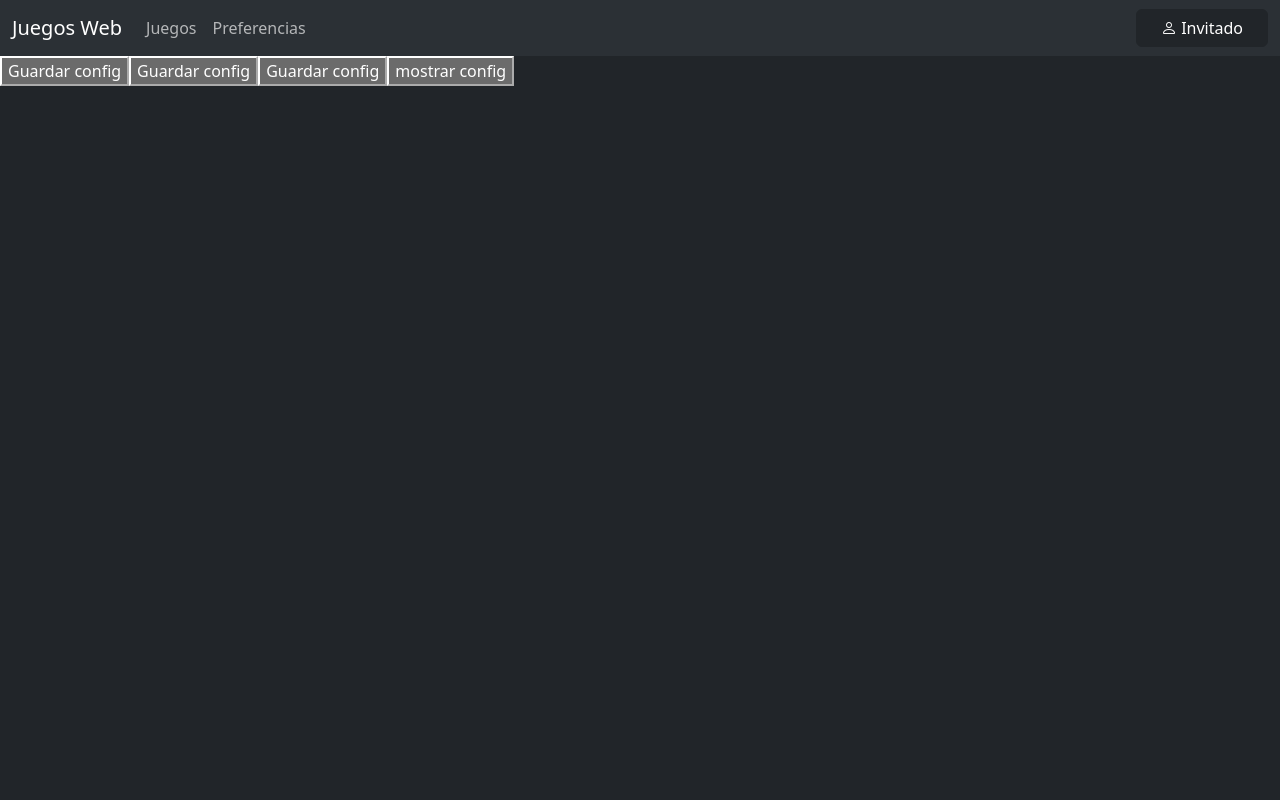
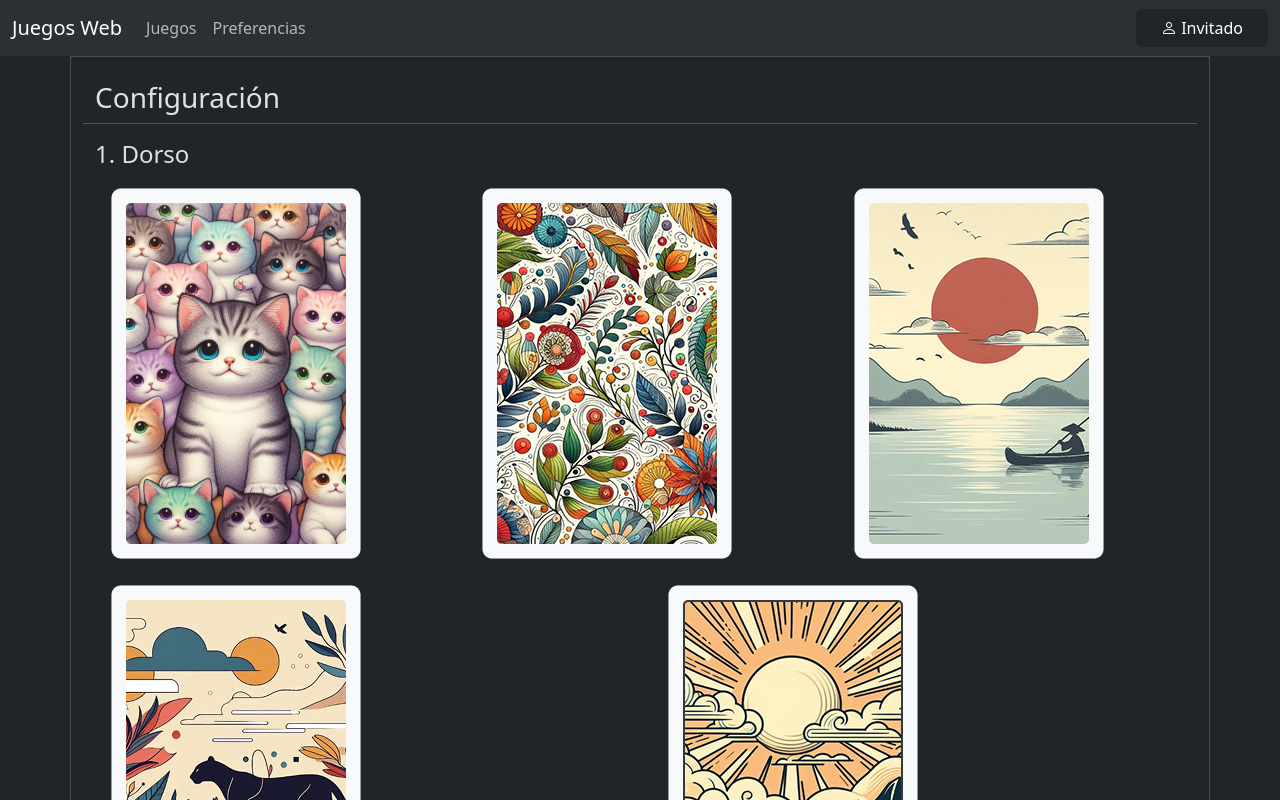
Before and after one commit to GabrielDeMaussion/webGames, an Angular app in the folder webGames/: page /config-menu in a window 1280 px wide. Shown: the top 800 px of the page. Built offline with nearby package versions, Linux system fonts and the light colour scheme.

Commit message:
update cards and config menu (user preferences)

```diff
--- a/webGames/src/app/components/assets/card/card.component.css
+++ b/webGames/src/app/components/assets/card/card.component.css
@@ -6,6 +6,11 @@
     svg {
         height: 72px;
         width: 72px;
+    }
+
+    img {
+        height: 234px;
+        width: 158px;
     }
 }
 
--- a/webGames/src/app/components/config-menu/config-menu.component.html
+++ b/webGames/src/app/components/config-menu/config-menu.component.html
@@ -1,13 +1,23 @@
-<button type="button" (click)="saveConfig('uno')">
-    Guardar config
-</button>
-<button type="button" (click)="saveConfig('dos')">
-    Guardar config
-</button>
-<button type="button" (click)="saveConfig('tres')">
-    Guardar config
-</button>
+<div class="container border border-left p-4">
+    <div class="row">
+        <h3>Configuración</h3>
+        <hr>
+        <div class="col">
+            <h4>1. Dorso</h4>
+            <div class="row justify-content-between">
+                @for (back of cardBacks; let i = $index; track $index) {
+                <div class="form-check col py-2">
+                    <input class="form-check-input d-none" type="radio" name="cartas" [id]="'carta' + i"
+                        [(ngModel)]="preferences.cardBack" [value]="back" (change)="changeCardBack()">
+                    <label [for]="'carta' + i" class="carta-label">
+                        <img [src]="'images/back'+ back" alt="reverso" role="button" class="rounded p-1"
+                            [ngClass]="{ 'border border-primary border-3': preferences.cardBack === back }">
+                    </label>
+                </div>
+                }
+            </div>
+        </div>
+    </div>
 
-<button type="button" (click)="showConfig()">
-    mostrar config
-</button>
+
+</div>
--- a/webGames/src/app/components/config-menu/config-menu.component.ts
+++ b/webGames/src/app/components/config-menu/config-menu.component.ts
@@ -1,27 +1,62 @@
-import { Component } from '@angular/core';
+import { Component, OnInit } from '@angular/core';
 import { CookiesService } from '../../services/cookies.service';
+import { StorageService } from '../../services/storage.service';
+import { Preferences } from '../../interfaces/models';
+import { UserService } from '../../services/user.service';
+import { FormsModule } from '@angular/forms';
+import { CommonModule } from '@angular/common';
 
 @Component({
   selector: 'app-config-menu',
   standalone: true,
-  imports: [],
+  imports: [FormsModule, CommonModule],
   templateUrl: './config-menu.component.html',
   styleUrl: './config-menu.component.css'
 })
-export class ConfigMenuComponent {
+export class ConfigMenuComponent implements OnInit{
+  username: string = 'Invitado';
+  cardBacks: string[] = [
+    "Cats.png",
+    "Flowers.png",
+    "Japan.png",
+    "Panter.png",
+    "Waves.png"
+  ]
+  preferences: Preferences = {
+    username: this.username,
+    darkMode: false,
+    cardBack: 'Waves.png',
+    volume: 0.5
+  }
 
   constructor(
-    private readonly cookiesService: CookiesService
+    private readonly cookiesService: CookiesService,
+    private readonly userService: UserService,
+    private readonly storageService: StorageService
   ) { }
 
+
+  ngOnInit(): void {
+    this.username = this.userService.getUsername();
+    this.preferences = this.storageService.getPreferences(this.username) as Preferences;
+  }
+
+  changeCardBack() {
+    this.storageService.setPreferences(this.preferences);
+    console.log("Cambiando carta trasera a", this.preferences.cardBack);
+  }
+
   saveConfig(user: string){
-    const username = user;
-    const darkMode = true;
-    const cardBack = 'red';
-    this.cookiesService.setPreferences({username, darkMode, cardBack});
+    let preferences: Preferences = {
+      username: user,
+      darkMode: false,
+      cardBack: 'Waves.png',
+      volume: 0.5
+    }
+    this.storageService.setPreferences(preferences);
   }
 
   showConfig(){
-    console.log(this.cookiesService.getPreferences());
+    console.log(this.storageService.getPreferences());
   }
 }
--- a/webGames/src/app/components/games-menu/games-menu.component.html
+++ b/webGames/src/app/components/games-menu/games-menu.component.html
@@ -6,7 +6,7 @@
         <div class="card-body">
             <h5 class="card-title">Blackjack</h5>
             <p class="card-text">Some quick example text to build.</p>
-            <a href="#" class="btn btn-primary w-100">Jugar ahora</a>
+            <a class="btn btn-primary w-100" routerLink="/home/blackjack">Jugar ahora</a>
         </div>
     </div>
 
@@ -16,7 +16,7 @@
         <div class="card-body">
             <h5 class="card-title">Solitario</h5>
             <p class="card-text">Some quick example text to build.</p>
-            <a href="#" class="btn btn-primary w-100">Jugar ahora</a>
+            <a class="btn btn-primary w-100" routerLink="/home/solitary">Jugar ahora</a>
         </div>
     </div>
 
@@ -26,7 +26,7 @@
         <div class="card-body">
             <h5 class="card-title">Memoria</h5>
             <p class="card-text">Some quick example text to build.</p>
-            <a href="#" class="btn btn-primary w-100">Jugar ahora</a>
+            <a class="btn btn-primary w-100" routerLink="/home/memory">Jugar ahora</a>
         </div>
     </div>
 
@@ -36,7 +36,7 @@
         <div class="card-body">
             <h5 class="card-title">Ajedrez</h5>
             <p class="card-text">Some quick example text to build.</p>
-            <a href="#" class="btn btn-primary w-100">Jugar ahora</a>
+            <a class="btn btn-primary w-100" routerLink="/home/chess">Jugar ahora</a>
         </div>
     </div>
 
@@ -46,7 +46,7 @@
         <div class="card-body">
             <h5 class="card-title">Sudoku</h5>
             <p class="card-text">Some quick example text to build.</p>
-            <a href="#" class="btn btn-primary w-100">Jugar ahora</a>
+            <a class="btn btn-primary w-100" routerLink="/home/sudoku">Jugar ahora</a>
         </div>
     </div>
 
@@ -56,7 +56,7 @@
         <div class="card-body">
             <h5 class="card-title">Buscaminas</h5>
             <p class="card-text">Some quick example text to build.</p>
-            <a href="#" class="btn btn-primary w-100">Jugar ahora</a>
+            <a class="btn btn-primary w-100" routerLink="/home/minesweeper">Jugar ahora</a>
         </div>
     </div>
 
@@ -66,7 +66,7 @@
         <div class="card-body">
             <h5 class="card-title">Ahorcado</h5>
             <p class="card-text">Some quick example text to build.</p>
-            <a href="#" class="btn btn-primary w-100">Jugar ahora</a>
+            <a class="btn btn-primary w-100" routerLink="/home/hangman">Jugar ahora</a>
         </div>
     </div>
 
--- a/webGames/src/app/components/games-menu/games-menu.component.ts
+++ b/webGames/src/app/components/games-menu/games-menu.component.ts
@@ -1,12 +1,14 @@
 import { Component } from '@angular/core';
+import { RouterLink } from '@angular/router';
 
 @Component({
   selector: 'app-games-menu',
   standalone: true,
-  imports: [],
+  imports: [RouterLink],
   templateUrl: './games-menu.component.html',
   styleUrl: './games-menu.component.css'
 })
 export class GamesMenuComponent {
 
+
 }
```
